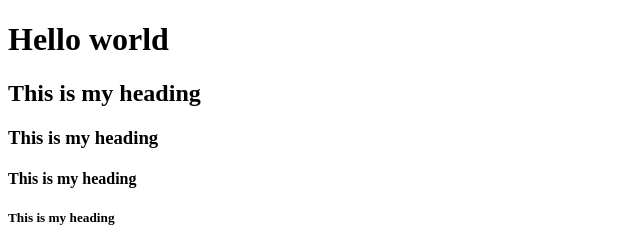
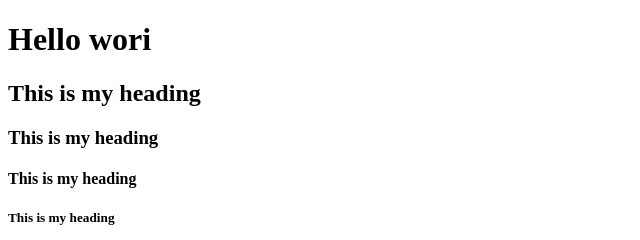
Before and after one commit to frameitagency/Fnb-weekone-work, a plain HTML site: page my compukids-web/index.html in a window 1280 px wide. Shown: the top 240 px of the page, 0-640 px from the left. Drawn offline with Linux system fonts and the light colour scheme.

Commit message:
Update index.html

```diff
--- a/my compukids-web/index.html
+++ b/my compukids-web/index.html
@@ -5,7 +5,7 @@
         <title>title</title>
     </head>
     <body>
-        <h1>Hello world</h1>
+        <h1>Hello wori</h1>
         <h2>This is my heading</h2>
         <h3>This is my heading</h3>
         <h4>This is my heading</h4>
@@ -15,9 +15,11 @@
         <img
             src="images/Coastal Ocean Beach Hanging Canvas Print Peaceful Sunrise View Wall Art for Beach House or Nautical Decor or the Perfect Housewarming Gift {9cb8cfefc4014e30cda1ee9285afb64d}.jpg"
             width="180px" />
-        <a href="boat.html"><img
-            src="images/iate%20que%20fica%20na%20marinha%20de%20miami%20%7Bff42c5493cce7010e11b080062dc5e38%7D.jpg"
-            width="180px" /></a>
+        <a href="boat.html"
+            ><img
+                src="images/iate%20que%20fica%20na%20marinha%20de%20miami%20%7Bff42c5493cce7010e11b080062dc5e38%7D.jpg"
+                width="180px"
+        /></a>
         <img src="images/%7B05cbaf14107bf1dea10dd19a22edd4ae%7D.jpg" width="180px" />
         <img src="images/%7B76baafcfe388a83b634c39267053b1f6%7D%20(1).jpg" width="180px" />
         <a href="http://www.google.com">Click to go to google</a>
```
